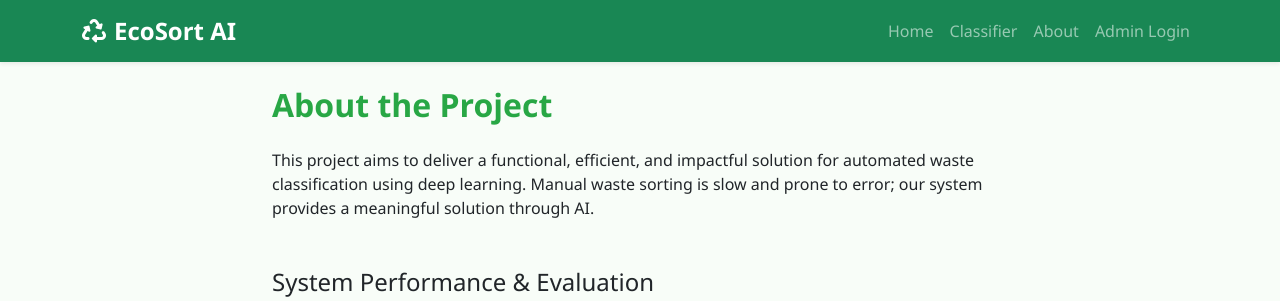
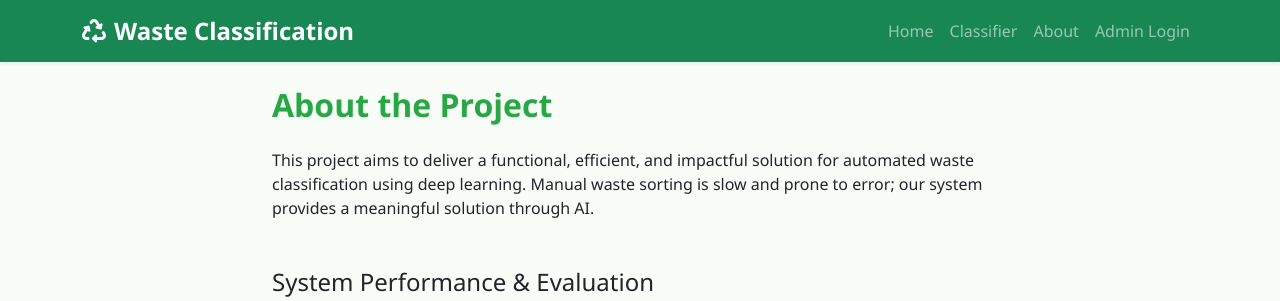
Before and after one commit to saad461/waste-clssification, a Flask app: page /about in a window 1280 px wide. Shown: the top 301 px of the page. Run offline with Flask 3, Linux system fonts and the light colour scheme; some libraries are stand-ins or nearby versions.

Commit message:
feat: align project with FYP proposal and rename to Waste Classification
- Replace Pillow with OpenCV for image preprocessing.
- Add performance metrics and methodology to About page.
- Implement confidence threshold for edge-case detection.
- Map 'trash' label to 'Organic Material'.
- Rename project to 'Waste Classification' throughout the app.
- Clean up sensitive logs and repository clutter.

Co-authored-by: saad461 <76460749+saad461@users.noreply.github.com>

```diff
--- a/app.py
+++ b/app.py
@@ -202,4 +202,4 @@ def logout():
     return redirect(url_for('home'))
 
 if __name__ == '__main__':
-    app.run(debug=True, host='0.0.0.0', port=3000)
+    app.run(debug=True, port=5000)
--- a/templates/base.html
+++ b/templates/base.html
@@ -3,7 +3,7 @@
 <head>
     <meta charset="UTF-8">
     <meta name="viewport" content="width=device-width, initial-scale=1.0">
-    <title>AI Waste Classifier</title>
+    <title>Waste Classification</title>
     <link href="https://cdn.jsdelivr.net/npm/bootstrap@5.3.0/dist/css/bootstrap.min.css" rel="stylesheet">
     <link rel="stylesheet" href="{{ url_for('static', filename='css/style.css') }}">
     <link rel="stylesheet" href="https://cdnjs.cloudflare.com/ajax/libs/font-awesome/6.0.0/css/all.min.css">
@@ -11,7 +11,7 @@
 <body>
     <nav class="navbar navbar-expand-lg navbar-dark bg-success shadow-sm">
         <div class="container">
-            <a class="navbar-brand fw-bold" href="/"><i class="fas fa-recycle me-2"></i>EcoSort AI</a>
+            <a class="navbar-brand fw-bold" href="/"><i class="fas fa-recycle me-2"></i>Waste Classification</a>
             <button class="navbar-toggler" type="button" data-bs-toggle="collapse" data-bs-target="#navbarNav">
                 <span class="navbar-toggler-icon"></span>
             </button>
@@ -48,7 +48,7 @@
 
     <footer class="bg-light py-4 mt-5 border-top">
         <div class="container text-center">
-            <p class="text-muted mb-0">&copy; 2025 AI Waste Classification Project. All rights reserved.</p>
+            <p class="text-muted mb-0">&copy; 2025 Waste Classification Project. All rights reserved.</p>
             <small class="text-success">Promoting a Sustainable Future</small>
         </div>
     </footer>
```
Also changed, not shown: README.md.
